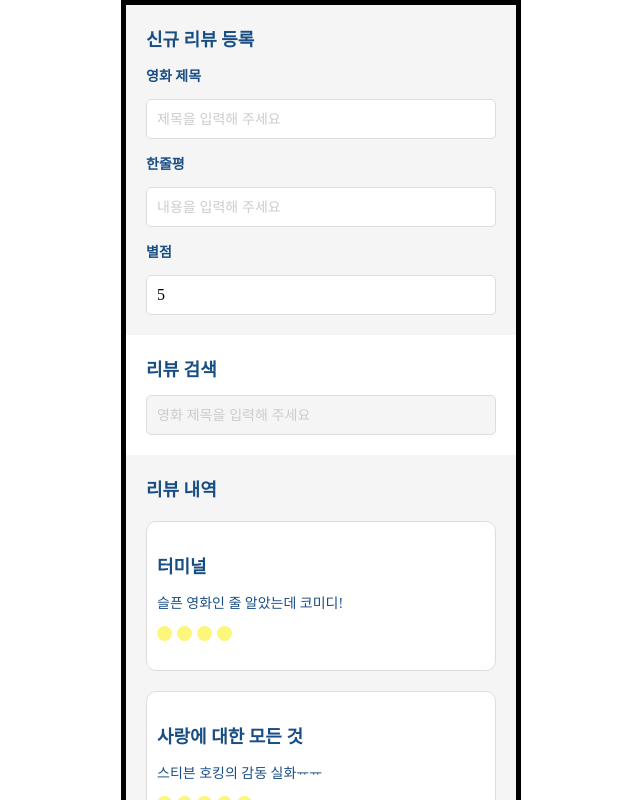
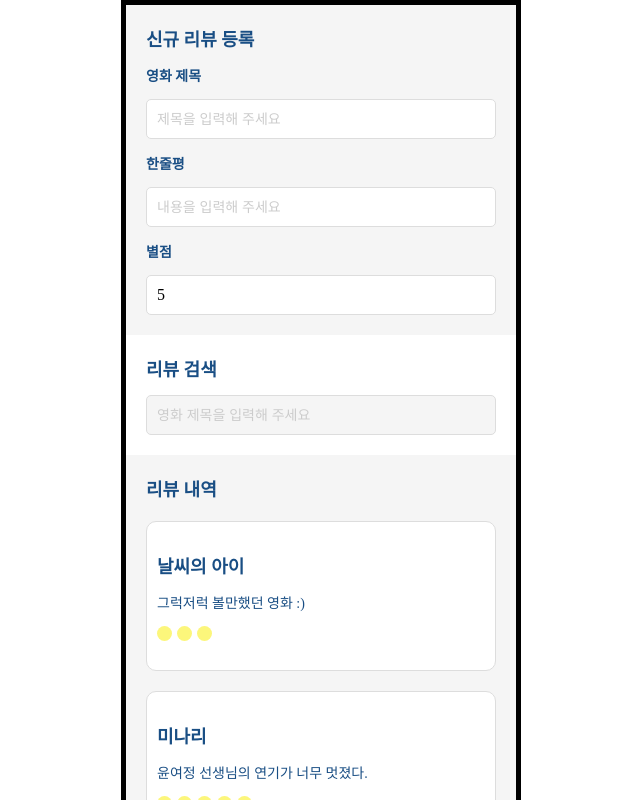
Before and after one commit to devejlee/movie-reviews, a React (Vite) app: page / in a window 1280 px wide. Shown: the top 800 px of the page, without its empty margins (319-959 px from the left). Built offline with nearby package versions, Linux system fonts and the light colour scheme.

Commit message:
add sortMovies

```diff
--- a/src/components/ReviewCardsWrap.tsx
+++ b/src/components/ReviewCardsWrap.tsx
@@ -1,11 +1,14 @@
 import { ReviewCard } from './ReviewCard'
 import { initialData } from '../data'
+import { sortMovies } from '../utils';
+
+const sortedData = sortMovies(initialData)
 
 const ReviewCardsWrap = () => {
   return (
     <div className='wrap reviewCardsWrap'>
       <h2>리뷰 내역</h2>
-      {initialData.map(movie => {
+      {sortedData.map(movie => {
         return (
           <ReviewCard key={movie.id} title={movie.title} comment={movie.comment} score={movie.score} />
         )
--- /dev/null
+++ b/src/utils/index.ts
@@ -0,0 +1,29 @@
+type Movie = {
+  id: number
+  title: string
+  comment: string
+  score: number
+}
+
+const patternAlphabet = /[a-zA-Z]/
+const patternHangul = /[ㄱ-ㅎ|ㅏ-ㅣ|가-힣]/
+const orderLevelDesc = [patternHangul, patternAlphabet]
+
+const getPatternIndex = (s: string) => {
+  const index = orderLevelDesc.findIndex((pattern) => pattern.test(s))
+  return index;
+}
+
+export const sortMovies = (source: Movie[]) => {
+  const sortedData = [...source].sort((a, b) => {
+    const aLevel = getPatternIndex(a.title.charAt(0))
+    const bLevel = getPatternIndex(b.title.charAt(0))
+    if (aLevel === bLevel) {
+      return a.title.charCodeAt(0) - b.title.charCodeAt(0)
+    }
+    return bLevel - aLevel;
+  })
+
+
+  return sortedData;
+}
```
